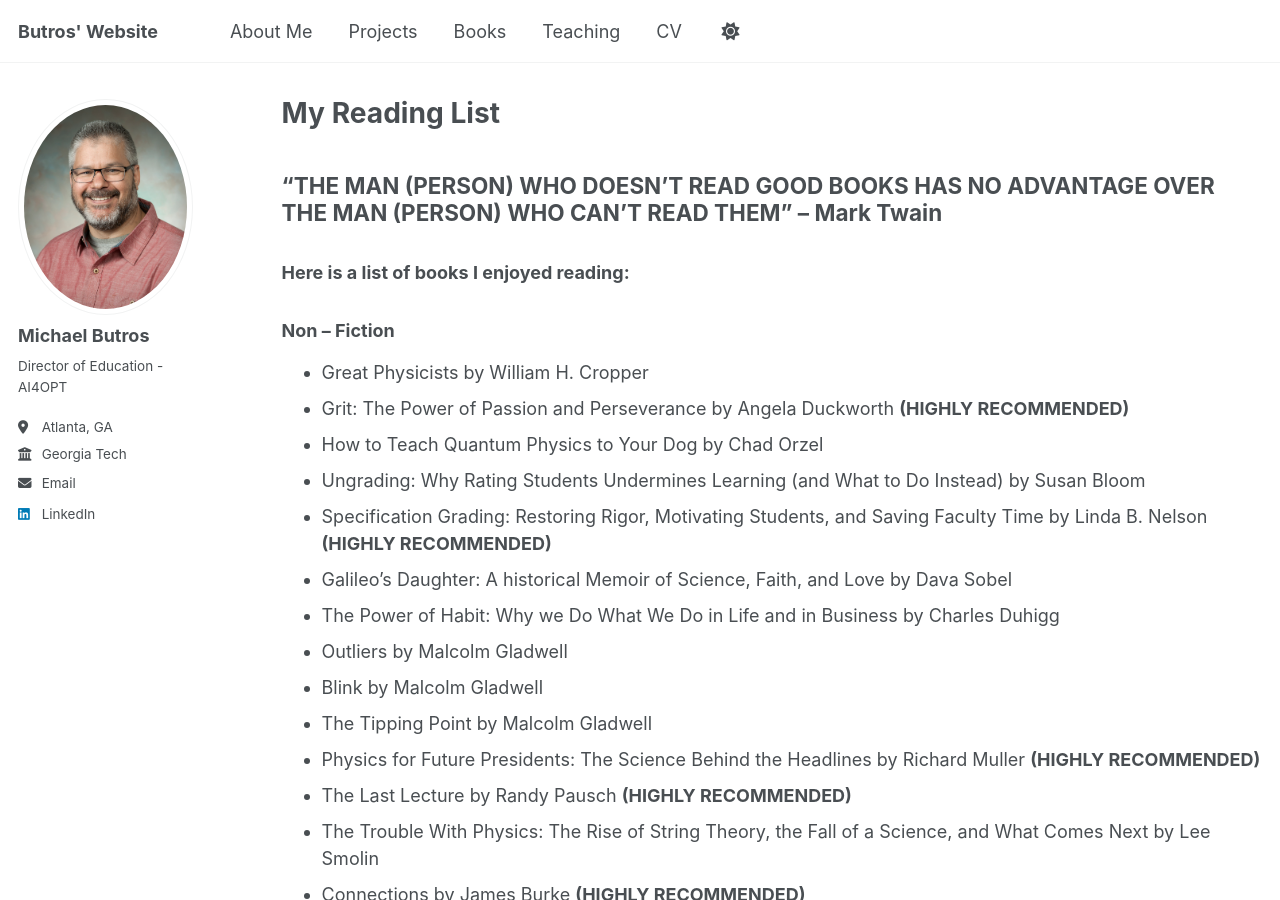
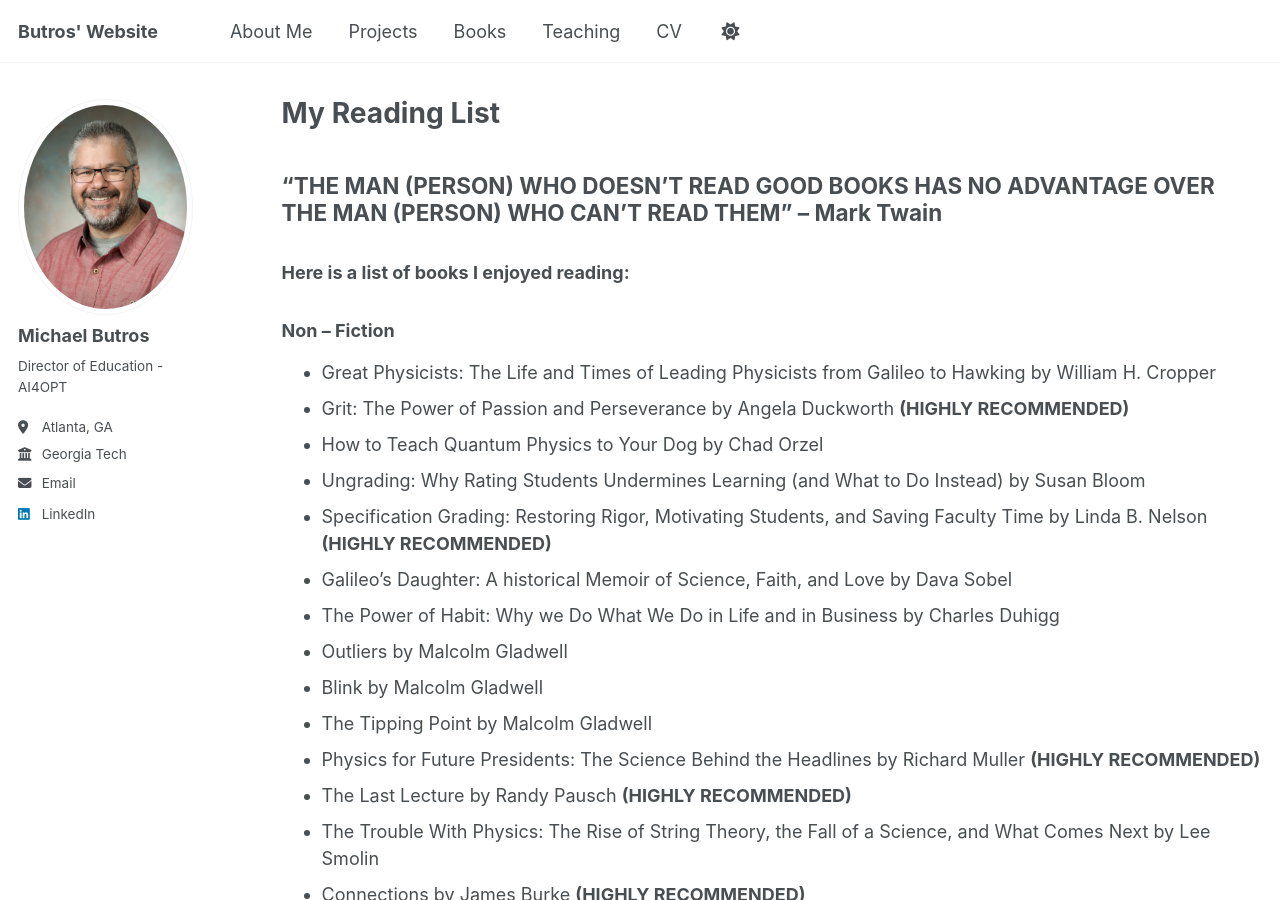
Before and after one commit to MButros/MButros.github.io, a Jekyll site: the page built from _pages/books.md, in a window 1280 px wide and 900 px high. Built offline with Jekyll 4.4.1, drawn with Linux system fonts in a browser that asks for light colours.

Commit message:
Update books.md

```diff
--- a/_pages/books.md
+++ b/_pages/books.md
@@ -13,7 +13,7 @@ redirect_from:
 
 ### Here is a list of books I enjoyed reading:
 ### Non – Fiction
-* Great Physicists by William H. Cropper
+* Great Physicists: The Life and Times of Leading Physicists from Galileo to Hawking by William H. Cropper
 * Grit: The Power of Passion and Perseverance by Angela Duckworth **(HIGHLY RECOMMENDED)**
 * How to Teach Quantum Physics to Your Dog by Chad Orzel
 * Ungrading: Why Rating Students Undermines Learning (and What to Do Instead) by Susan Bloom
```
